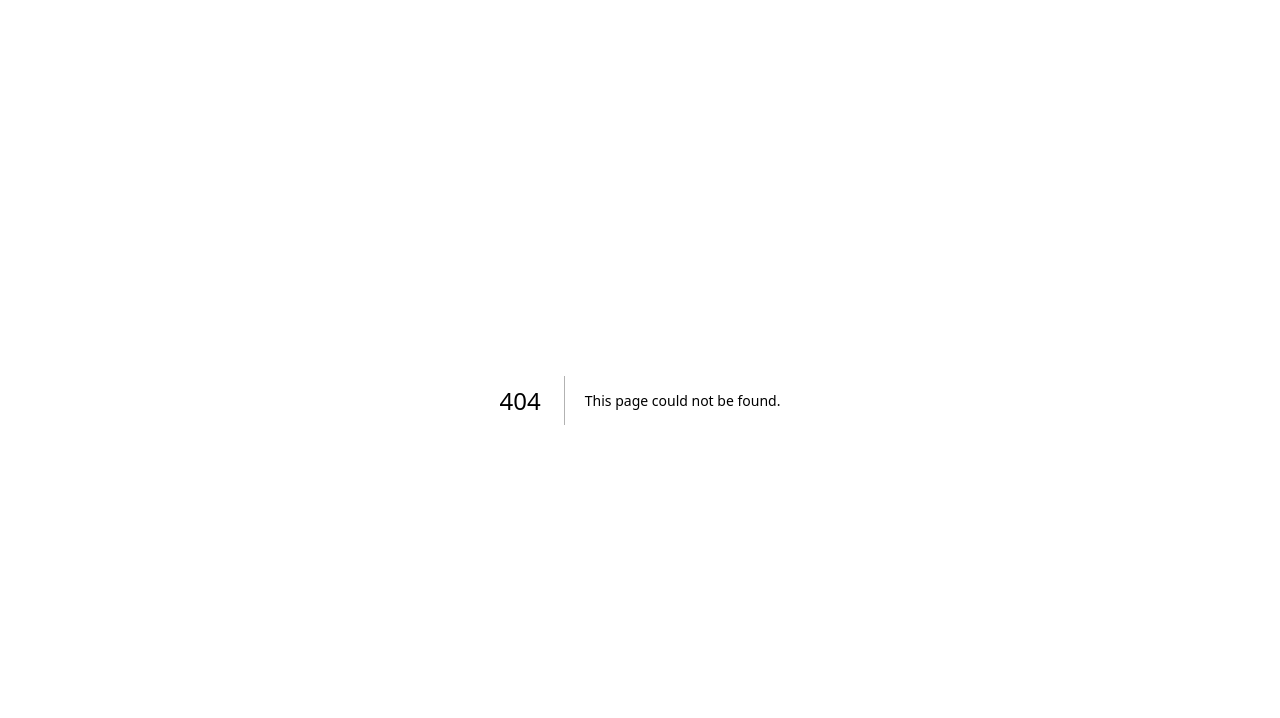
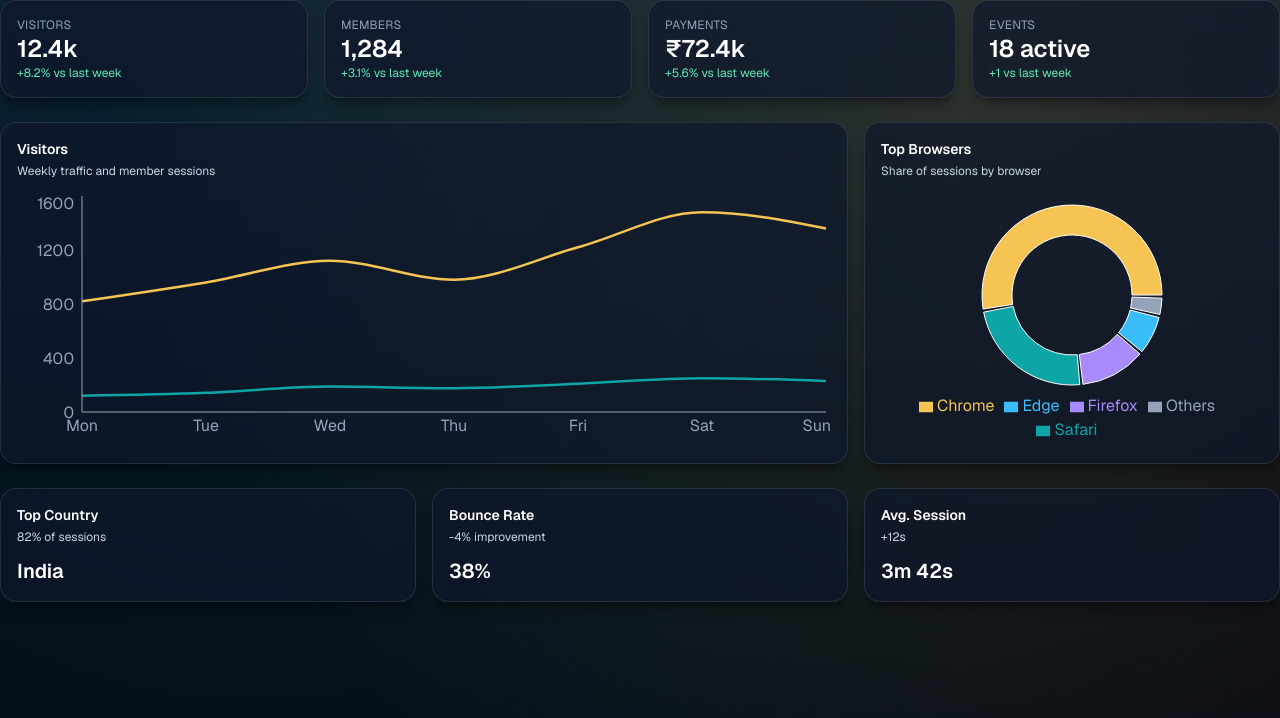
Before and after one commit to Lungouhen/Ksochd, a Next.js app: page /admin in a window 1280 px wide. Before the commit this address had no page. Shown: the top 718 px of the page. Built offline with nearby package versions, Linux system fonts and the light colour scheme.

Commit message:
feat: add smartend admin shell and charts
Co-authored-by: Lungouhen <191935306+Lungouhen@users.noreply.github.com>

```diff
--- a/app/(admin)/layout.tsx
+++ b/app/(admin)/layout.tsx
@@ -1,20 +1,22 @@
-import { ReactNode } from "react";
-import { PortalShell } from "@/components/layout/portal-shell";
-import { adminNav } from "@/lib/navigation";
+import { Sidebar } from "@/components/admin/Sidebar";
+import { AdminHeader } from "@/components/admin/AdminHeader";
+import { Toaster } from "sonner";
 
 export default function AdminLayout({
   children,
 }: {
-  children: ReactNode;
+  children: React.ReactNode;
 }) {
   return (
-    <PortalShell
-      title="Admin Control Room"
-      subtitle="Moderation, content workflows, and analytics backed by the single-stream core."
-      nav={adminNav}
-      tone="gold"
-    >
-      {children}
-    </PortalShell>
+    <div className="min-h-screen bg-slate-950 text-slate-50 flex">
+      <Sidebar />
+      <div className="flex-1 flex flex-col">
+        <AdminHeader />
+        <main className="flex-1 overflow-y-auto bg-slate-900/60 p-6">
+          {children}
+        </main>
+      </div>
+      <Toaster richColors theme="dark" />
+    </div>
   );
 }
--- /dev/null
+++ b/app/admin/page.tsx
@@ -0,0 +1,48 @@
+import { BrowserPie } from "@/components/admin/BrowserPie";
+import { VisitorsChart } from "@/components/admin/VisitorsChart";
+import { Card } from "@/components/admin/shared/Card";
+
+export default function AdminDashboard() {
+  return (
+    <div className="space-y-6">
+      <div className="grid gap-4 md:grid-cols-4">
+        {[
+          { label: "Visitors", value: "12.4k", change: "+8.2%" },
+          { label: "Members", value: "1,284", change: "+3.1%" },
+          { label: "Payments", value: "₹72.4k", change: "+5.6%" },
+          { label: "Events", value: "18 active", change: "+1" },
+        ].map((stat) => (
+          <div
+            key={stat.label}
+            className="rounded-2xl border border-white/10 bg-slate-900/70 p-4 shadow-lg shadow-black/30"
+          >
+            <p className="text-xs uppercase tracking-wide text-slate-400">
+              {stat.label}
+            </p>
+            <p className="text-2xl font-semibold text-white">{stat.value}</p>
+            <p className="text-xs text-emerald-300">{stat.change} vs last week</p>
+          </div>
+        ))}
+      </div>
+
+      <div className="grid gap-4 lg:grid-cols-3">
+        <div className="lg:col-span-2">
+          <VisitorsChart />
+        </div>
+        <BrowserPie />
+      </div>
+
+      <div className="grid gap-4 md:grid-cols-2 lg:grid-cols-3">
+        {[
+          { title: "Top Country", value: "India", sub: "82% of sessions" },
+          { title: "Bounce Rate", value: "38%", sub: "-4% improvement" },
+          { title: "Avg. Session", value: "3m 42s", sub: "+12s" },
+        ].map((item) => (
+          <Card key={item.title} title={item.title} description={item.sub}>
+            <p className="text-xl font-semibold text-white">{item.value}</p>
+          </Card>
+        ))}
+      </div>
+    </div>
+  );
+}
--- /dev/null
+++ b/components/admin/AdminHeader.tsx
@@ -0,0 +1,34 @@
+'use client';
+
+import { Bell, Search } from "@radix-ui/react-icons";
+import { usePathname } from "next/navigation";
+
+export function AdminHeader() {
+  const pathname = usePathname();
+  const title =
+    pathname === "/admin"
+      ? "Dashboard"
+      : pathname?.split("/").filter(Boolean).slice(1).join(" · ") || "Admin";
+
+  return (
+    <header className="sticky top-0 z-20 flex items-center justify-between gap-4 border-b border-white/10 bg-slate-900/70 px-6 py-3 backdrop-blur-lg">
+      <div>
+        <p className="text-xs uppercase tracking-wide text-slate-300">Admin</p>
+        <h1 className="text-lg font-semibold text-white">{title}</h1>
+      </div>
+      <div className="flex items-center gap-3">
+        <div className="relative">
+          <Search className="pointer-events-none absolute left-3 top-2.5 h-4 w-4 text-slate-400" />
+          <input
+            className="w-56 rounded-full border border-white/10 bg-slate-800/80 px-9 py-2 text-sm text-white placeholder:text-slate-400 focus:border-amber-300/60 focus:outline-none"
+            placeholder="Search admin"
+          />
+        </div>
+        <button className="relative flex h-10 w-10 items-center justify-center rounded-full border border-white/10 bg-white/5 text-white hover:border-amber-300/60 hover:text-amber-100">
+          <Bell className="h-4 w-4" />
+          <span className="absolute -top-1 -right-1 h-2.5 w-2.5 rounded-full bg-amber-400" />
+        </button>
+      </div>
+    </header>
+  );
+}
--- /dev/null
+++ b/components/admin/BrowserPie.tsx
@@ -0,0 +1,49 @@
+'use client';
+
+import {
+  Pie,
+  PieChart,
+  ResponsiveContainer,
+  Tooltip,
+  Cell,
+  Legend,
+} from "recharts";
+import { Card } from "./shared/Card";
+
+const data = [
+  { name: "Chrome", value: 54, color: "#f6c453" },
+  { name: "Safari", value: 24, color: "#0ea5a6" },
+  { name: "Firefox", value: 12, color: "#a78bfa" },
+  { name: "Edge", value: 7, color: "#38bdf8" },
+  { name: "Others", value: 3, color: "#94a3b8" },
+];
+
+export function BrowserPie() {
+  return (
+    <Card title="Top Browsers" description="Share of sessions by browser">
+      <div className="h-64">
+        <ResponsiveContainer width="100%" height="100%">
+          <PieChart>
+            <Pie
+              data={data}
+              dataKey="value"
+              nameKey="name"
+              innerRadius={60}
+              outerRadius={90}
+              paddingAngle={2}
+            >
+              {data.map((entry) => (
+                <Cell key={entry.name} fill={entry.color} />
+              ))}
+            </Pie>
+            <Tooltip
+              contentStyle={{ background: "#0f172a", border: "1px solid #1e293b" }}
+              labelStyle={{ color: "#e2e8f0" }}
+            />
+            <Legend />
+          </PieChart>
+        </ResponsiveContainer>
+      </div>
+    </Card>
+  );
+}
--- /dev/null
+++ b/components/admin/Sidebar.tsx
@@ -0,0 +1,81 @@
+'use client';
+
+import Link from "next/link";
+import { usePathname } from "next/navigation";
+import {
+  LayoutDashboard,
+  BarChart3,
+  Users,
+  Inbox,
+  Calendar,
+  FileText,
+  Image,
+  Video,
+  Music,
+  Newspaper,
+  Users2,
+  Trophy,
+  MapPin,
+  MessageSquare,
+  Settings,
+  Globe,
+} from "lucide-react";
+
+const menuItems = [
+  { icon: LayoutDashboard, label: "Dashboard", href: "/admin" },
+  { icon: BarChart3, label: "Analytics", href: "/admin/analytics" },
+  { icon: Users, label: "Members", href: "/admin/members" },
+  { icon: Inbox, label: "Inbox", href: "/admin/inbox" },
+  { icon: Calendar, label: "Events", href: "/admin/events" },
+  { icon: FileText, label: "News", href: "/admin/news" },
+  { icon: Image, label: "Gallery", href: "/admin/gallery" },
+  { icon: Video, label: "Videos", href: "/admin/videos" },
+  { icon: Music, label: "Audio", href: "/admin/audio" },
+  { icon: Newspaper, label: "Blog", href: "/admin/blog" },
+  { icon: Users2, label: "Office Bearers", href: "/admin/staff" },
+  { icon: Trophy, label: "Testimonials", href: "/admin/testimonials" },
+  { icon: MapPin, label: "Branches", href: "/admin/branches" },
+  { icon: MessageSquare, label: "Forum", href: "/admin/forum" },
+  { icon: Globe, label: "Website Settings", href: "/admin/settings/website" },
+  { icon: Settings, label: "System Settings", href: "/admin/settings/system" },
+];
+
+export function Sidebar() {
+  const pathname = usePathname();
+
+  return (
+    <aside className="w-64 shrink-0 border-r border-white/10 bg-slate-900/80 backdrop-blur-lg">
+      <div className="px-4 py-5">
+        <Link
+          href="/admin"
+          className="flex items-center gap-2 text-lg font-semibold text-white"
+        >
+          <LayoutDashboard className="h-5 w-5 text-amber-300" />
+          KSO Admin
+        </Link>
+      </div>
+      <nav className="px-2 pb-6 space-y-1">
+        {menuItems.map((item) => {
+          const active =
+            pathname === item.href ||
+            (pathname?.startsWith(item.href) && item.href !== "/admin");
+          const Icon = item.icon;
+          return (
+            <Link
+              key={item.href}
+              href={item.href}
+              className={`flex items-center gap-3 rounded-lg px-3 py-2 text-sm font-medium transition ${
+                active
+                  ? "bg-amber-400/20 text-white border border-amber-300/40"
+                  : "text-slate-200/80 hover:text-white hover:bg-white/5"
+              }`}
+            >
+              <Icon className="h-4 w-4" />
+              {item.label}
+            </Link>
+          );
+        })}
+      </nav>
+    </aside>
+  );
+}
--- /dev/null
+++ b/components/admin/VisitorsChart.tsx
@@ -0,0 +1,54 @@
+'use client';
+
+import {
+  Line,
+  LineChart,
+  ResponsiveContainer,
+  Tooltip,
+  XAxis,
+  YAxis,
+} from "recharts";
+import { Card } from "./shared/Card";
+
+const data = [
+  { name: "Mon", visitors: 820, members: 120 },
+  { name: "Tue", visitors: 960, members: 142 },
+  { name: "Wed", visitors: 1120, members: 188 },
+  { name: "Thu", visitors: 980, members: 176 },
+  { name: "Fri", visitors: 1220, members: 210 },
+  { name: "Sat", visitors: 1480, members: 250 },
+  { name: "Sun", visitors: 1360, members: 230 },
+];
+
+export function VisitorsChart() {
+  return (
+    <Card title="Visitors" description="Weekly traffic and member sessions">
+      <div className="h-64">
+        <ResponsiveContainer width="100%" height="100%">
+          <LineChart data={data}>
+            <XAxis dataKey="name" stroke="#94a3b8" tickLine={false} />
+            <YAxis stroke="#94a3b8" tickLine={false} />
+            <Tooltip
+              contentStyle={{ background: "#0f172a", border: "1px solid #1e293b" }}
+              labelStyle={{ color: "#e2e8f0" }}
+            />
+            <Line
+              type="monotone"
+              dataKey="visitors"
+              stroke="#f6c453"
+              strokeWidth={2.5}
+              dot={false}
+            />
+            <Line
+              type="monotone"
+              dataKey="members"
+              stroke="#0ea5a6"
+              strokeWidth={2.5}
+              dot={false}
+            />
+          </LineChart>
+        </ResponsiveContainer>
+      </div>
+    </Card>
+  );
+}
--- /dev/null
+++ b/components/admin/shared/Card.tsx
@@ -0,0 +1,19 @@
+type CardProps = {
+  title: string;
+  description?: string;
+  children: React.ReactNode;
+};
+
+export function Card({ title, description, children }: CardProps) {
+  return (
+    <div className="rounded-2xl border border-white/10 bg-slate-900/70 p-4 shadow-lg shadow-black/30">
+      <div className="mb-3 space-y-1">
+        <p className="text-sm font-semibold text-white">{title}</p>
+        {description ? (
+          <p className="text-xs text-slate-300">{description}</p>
+        ) : null}
+      </div>
+      {children}
+    </div>
+  );
+}
--- a/package.json
+++ b/package.json
@@ -10,9 +10,13 @@
   },
   "dependencies": {
     "@prisma/client": "^7.6.0",
+    "@radix-ui/react-icons": "^1.3.2",
+    "lucide-react": "^1.7.0",
     "next": "16.2.2",
     "react": "19.2.4",
-    "react-dom": "19.2.4"
+    "react-dom": "19.2.4",
+    "recharts": "^3.8.1",
+    "sonner": "^2.0.7"
   },
   "devDependencies": {
     "@tailwindcss/postcss": "^4",
```
Also changed, not shown: 1 other file (tests, documents, lock files or other folders).
